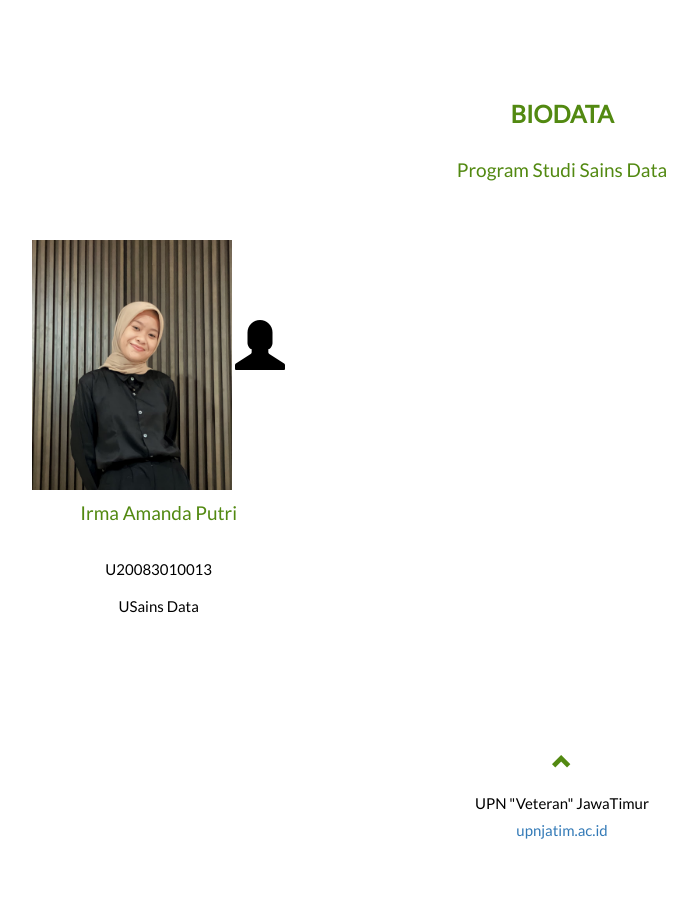
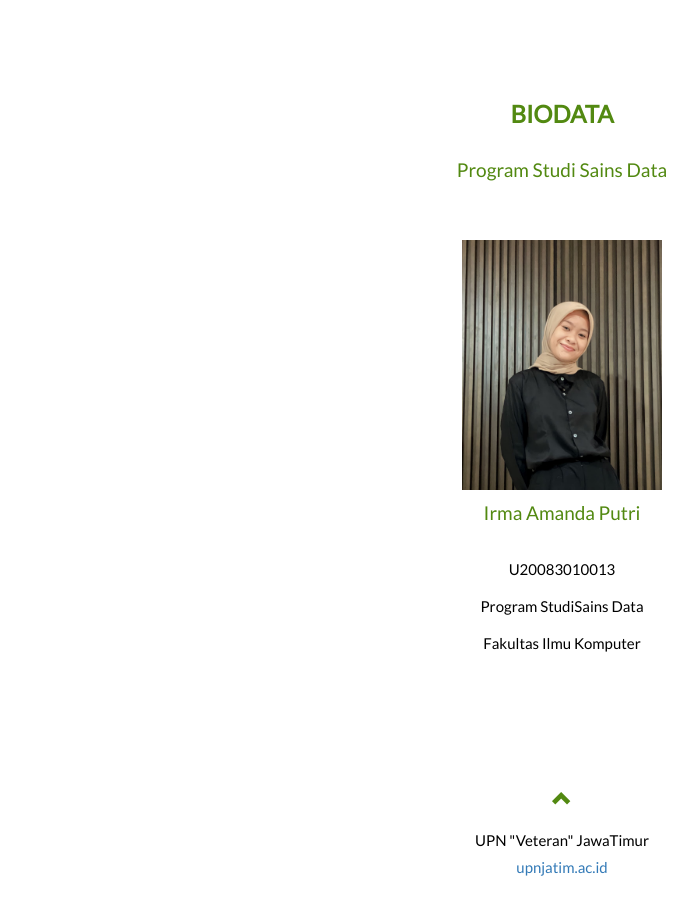
Before and after one commit to irmaamanda/deploy-anggur, a Flask app: page / in a window 1280 px wide. Shown: the part 1156-2053 px from the top of the page, without its empty margins (78-775 px from the left). Before the commit the page ends 1995 px from the top, so only its background shows below. Run offline with Flask 3, Linux system fonts and the light colour scheme.

Commit message:
Update index.html

```diff
--- a/templates/index.html
+++ b/templates/index.html
@@ -125,12 +125,12 @@
 		<h4>Program Studi Sains Data</h4>
 		<br>
 		<div class="row slideanim">
-			<div class="col-sm-4">
+			<div class="col-sm-15">
 				<img src={{ url_for('static', filename='/images/irma.jpg' ) }} width="200"></img>
-				<span class="glyphicon glyphicon-user logo-small"></span>
 				<h4>Irma Amanda Putri</h4>
 				<p>U20083010013</p>
-				<p>USains Data</p>
+				<p>Program StudiSains Data</p>
+				<p>Fakultas Ilmu Komputer</p>
 			</div>
 	    </div>
 	</div>
```
